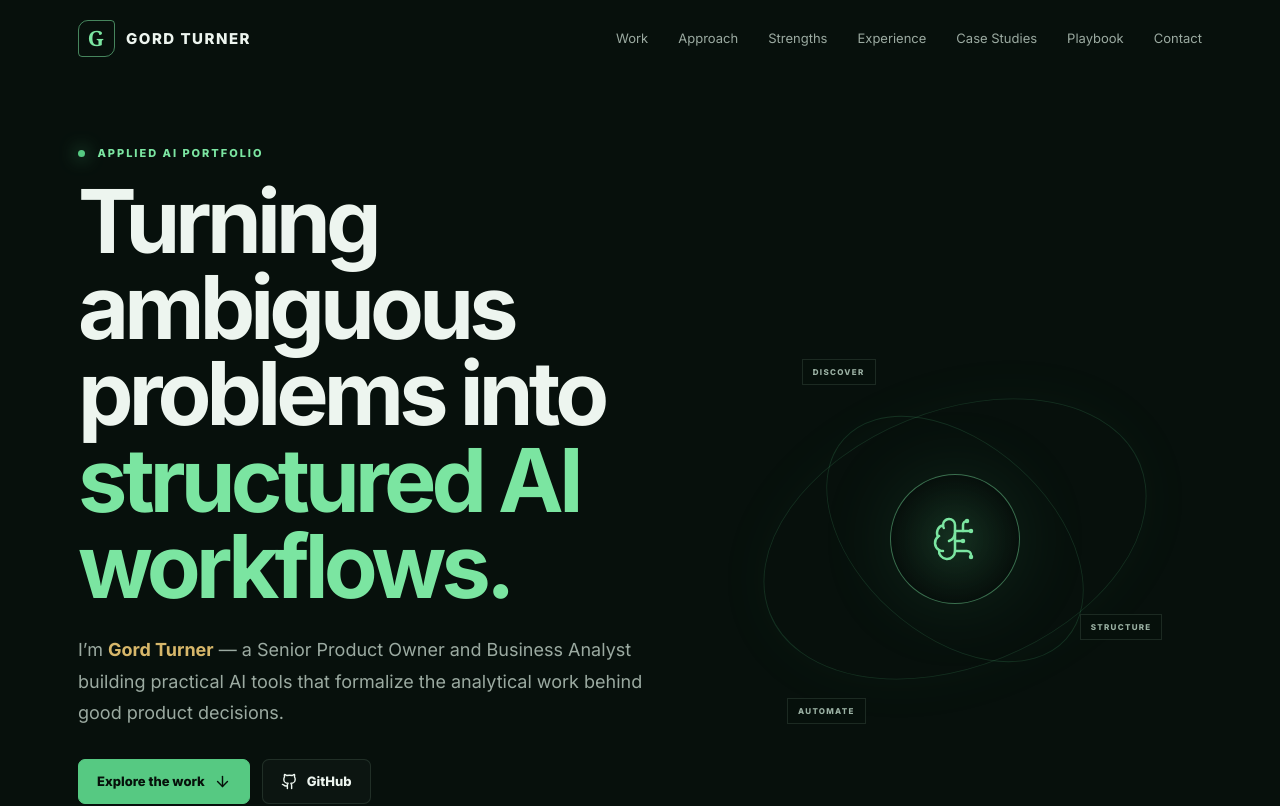
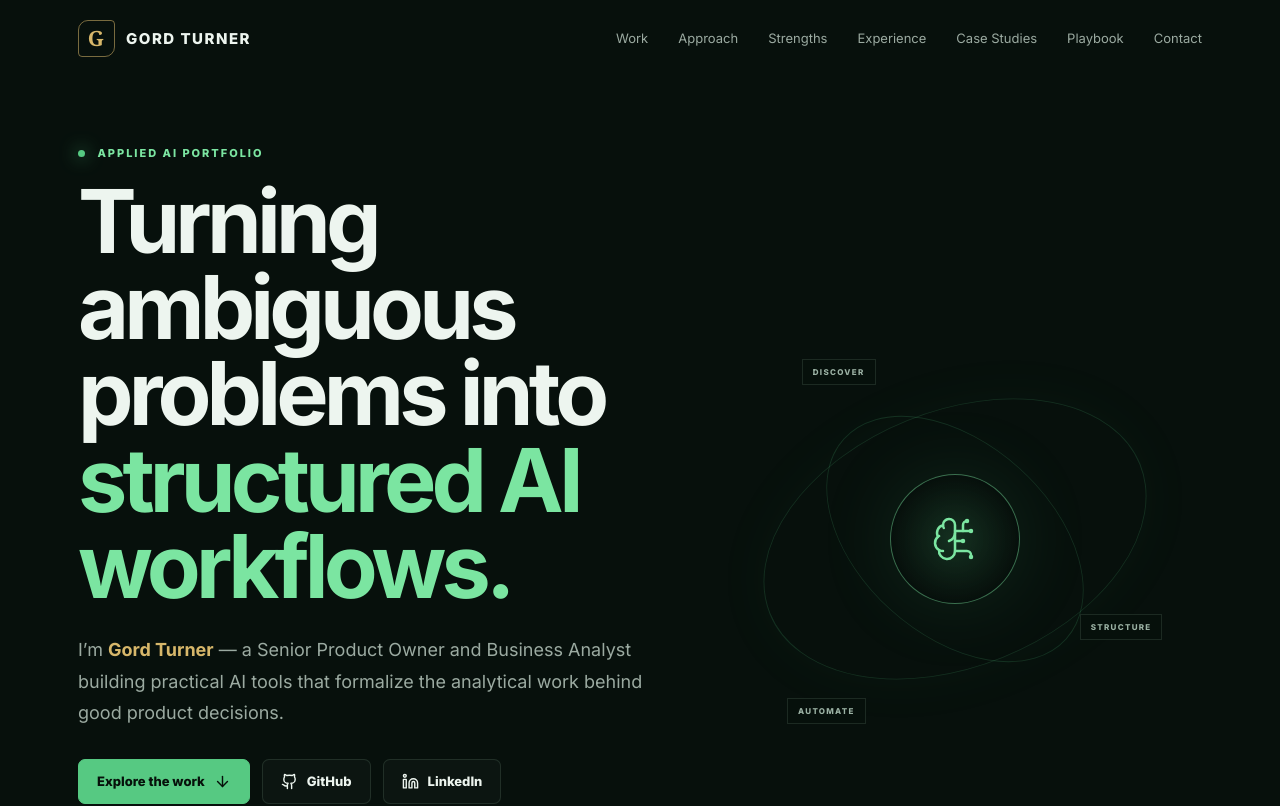
Before and after one commit to GordosGit/Portfolio.GT, a React (Vite) app in the folder site/: page / in a window 1280 px wide. Shown: the top 806 px of the page. Built offline with nearby package versions, Linux system fonts and the light colour scheme.

Commit message:
ui changes

```diff
--- a/site/src/App.tsx
+++ b/site/src/App.tsx
@@ -49,6 +49,7 @@ function App() {
             <motion.div initial="hidden" animate="visible" variants={fadeUp} className="hero-actions">
               <a className="button primary" href="#work">Explore the work <ArrowDown size={17} /></a>
               <a className="button ghost" href="https://github.com/GordosGit/Portfolio.GT" target="_blank" rel="noreferrer"><Github size={17} /> GitHub</a>
+              <a className="button ghost" href="https://www.linkedin.com/in/gordturner/" target="_blank" rel="noreferrer"><Linkedin size={17} /> LinkedIn</a>
             </motion.div>
             <div className="credibility">
               <span>PRODUCT</span><i /> <span>ANALYSIS</span><i /> <span>AI</span><i /> <span>AUTOMATION</span>
--- a/site/src/styles.css
+++ b/site/src/styles.css
@@ -30,8 +30,8 @@ a { color: inherit; text-decoration: none; }
 }
 .brand { display: flex; align-items: center; gap: 11px; font-size: 15px; font-weight: 800; letter-spacing: .1em; color: var(--text); }
 .brand-mark {
-  display: grid; place-items: center; width: 37px; height: 37px; border: 1px solid rgba(123,229,161,.55);
-  border-radius: 10px 4px 10px 4px; color: var(--green-bright); font-family: Georgia, serif; font-size: 21px;
+  display: grid; place-items: center; width: 37px; height: 37px; border: 1px solid rgba(215,183,106,.55);
+  border-radius: 10px 4px 10px 4px; color: var(--gold); font-family: Georgia, serif; font-size: 21px;
 }
 .nav-links { display: flex; gap: 30px; color: var(--muted); font-size: 13px; }
 .nav-links a:hover { color: var(--text); }
@@ -44,7 +44,7 @@ h1 { margin: 18px 0 25px; max-width: 850px; font-size: clamp(48px, 7vw, 88px); l
 h1 span { color: var(--green-bright); }
 .hero-text { max-width: 650px; color: var(--muted); font-size: 18px; line-height: 1.75; }
 .name-accent { color: var(--gold); font-weight: 700; }
-.hero-actions { display: flex; gap: 12px; margin-top: 30px; }
+.hero-actions { display: flex; flex-wrap: wrap; gap: 12px; margin-top: 30px; }
 .button { display: inline-flex; align-items: center; justify-content: center; gap: 9px; padding: 13px 18px; border-radius: 7px; font-size: 13px; font-weight: 800; border: 1px solid var(--line); transition: .2s ease; }
 .button:hover { transform: translateY(-2px); border-color: rgba(123,229,161,.45); }
 .button.primary { color: #06100a; background: var(--green); border-color: var(--green); }
```
